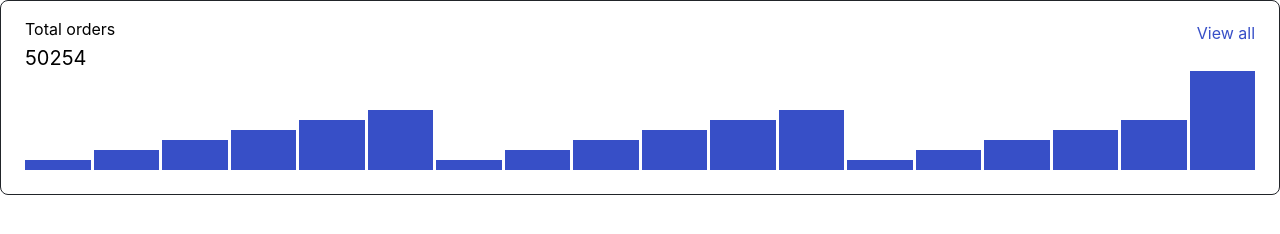
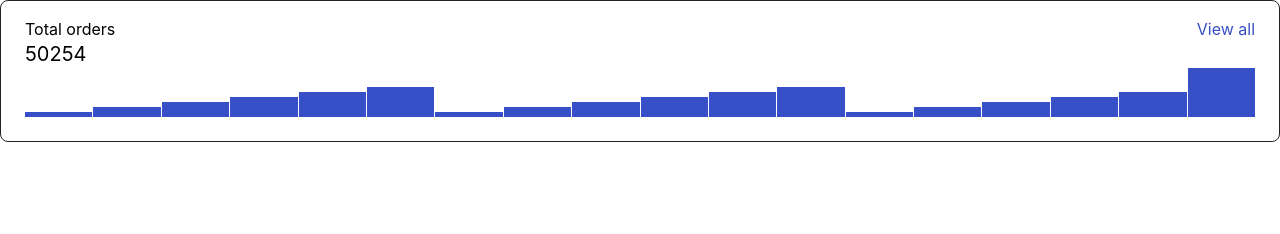
Before and after one commit to js-tasks-ru/htmlcss-20230911-4_aleksandr-suhin, a website: page 04-lection2/01-histogram/index.html in a window 1280 px wide. Drawn offline with Linux system fonts and the light colour scheme.

Commit message:
fix all bugs

```diff
--- a/04-lection2/01-histogram/ask.txt
+++ /dev/null
@@ -1,4 +0,0 @@
-1. Как задать процент от высоты для каждой колонки в гистограмме?
-2. Пытаюсь задать flex-basis: 50%; для .histogram__labels и .histogram__histogram, но это не работает, почему?
-Хотя когда у .histogram flex-direction: row; уже работает
-3. Я вроде все стили сделал как на figma, но моя гистограмма совсем не похожа. В чём проблема?
--- a/04-lection2/01-histogram/histogram.css
+++ b/04-lection2/01-histogram/histogram.css
@@ -4,14 +4,16 @@
     padding: 16px 24px 24px 24px;
     display: flex;
     flex-direction: column;
+    justify-content: space-between;
 }
 
 .histogram__labels {
-    flex-basis: 50%;
+    height: 50px;
+    display: flex;
+    justify-content: space-between;
 }
 
 .histogram__header {
-    width: 200px;
     font-family: Inter;
     font-size: 16px;
     font-style: normal;
@@ -20,10 +22,7 @@
 }
 
 .histogram__link {
-    margin-top: -20px;
     color: var(--primary);
-    text-align: right;
-
     font-family: Inter;
     font-size: 16px;
     font-style: normal;
@@ -40,15 +39,13 @@
 }
 
 .histogram__histogram {
+    height: 50px;
     display: flex;
-    justify-content: space-between;
     align-items: flex-end;
-    gap: 3px;
-    flex-basis: 50%;
-    height: 50px;
+    gap: 1px;
 }
 
 .histogram__column {
+    flex-basis: 100%;
     background-color: var(--primary);
-    flex-basis: 100%;
 }
--- a/04-lection2/01-histogram/index.html
+++ b/04-lection2/01-histogram/index.html
@@ -10,29 +10,31 @@
 <body>
     <div class="histogram">
         <div class="histogram__labels">
-            <div class="histogram__header">Total orders</div>
+            <div class="histogram__header-plus-value">
+                <div class="histogram__header">Total orders</div>
+                <div class="histogram__value">50254</div>
+            </div>
             <div class="histogram__link">View all</div>
-            <div class="histogram__value">50254</div>
         </div>
         <div class="histogram__histogram">
-            <div class="histogram__column" style="height:10px"></div>
-            <div class="histogram__column" style="height:20px"></div>
-            <div class="histogram__column" style="height:30px"></div>
-            <div class="histogram__column" style="height:40px"></div>
-            <div class="histogram__column" style="height:50px"></div>
-            <div class="histogram__column" style="height:60px"></div>
-            <div class="histogram__column" style="height:10px"></div>
-            <div class="histogram__column" style="height:20px"></div>
-            <div class="histogram__column" style="height:30px"></div>
-            <div class="histogram__column" style="height:40px"></div>
-            <div class="histogram__column" style="height:50px"></div>
-            <div class="histogram__column" style="height:60px"></div>
-            <div class="histogram__column" style="height:10px"></div>
-            <div class="histogram__column" style="height:20px"></div>
-            <div class="histogram__column" style="height:30px"></div>
-            <div class="histogram__column" style="height:40px"></div>
-            <div class="histogram__column" style="height:50px"></div>
-            <div class="histogram__column" style="height:99px"></div>
+            <div class="histogram__column" style="height:10%"></div>
+            <div class="histogram__column" style="height:20%"></div>
+            <div class="histogram__column" style="height:30%"></div>
+            <div class="histogram__column" style="height:40%"></div>
+            <div class="histogram__column" style="height:50%"></div>
+            <div class="histogram__column" style="height:60%"></div>
+            <div class="histogram__column" style="height:10%"></div>
+            <div class="histogram__column" style="height:20%"></div>
+            <div class="histogram__column" style="height:30%"></div>
+            <div class="histogram__column" style="height:40%"></div>
+            <div class="histogram__column" style="height:50%"></div>
+            <div class="histogram__column" style="height:60%"></div>
+            <div class="histogram__column" style="height:10%"></div>
+            <div class="histogram__column" style="height:20%"></div>
+            <div class="histogram__column" style="height:30%"></div>
+            <div class="histogram__column" style="height:40%"></div>
+            <div class="histogram__column" style="height:50%"></div>
+            <div class="histogram__column" style="height:99%"></div>
         </div>
     </div>
 </body>
```
